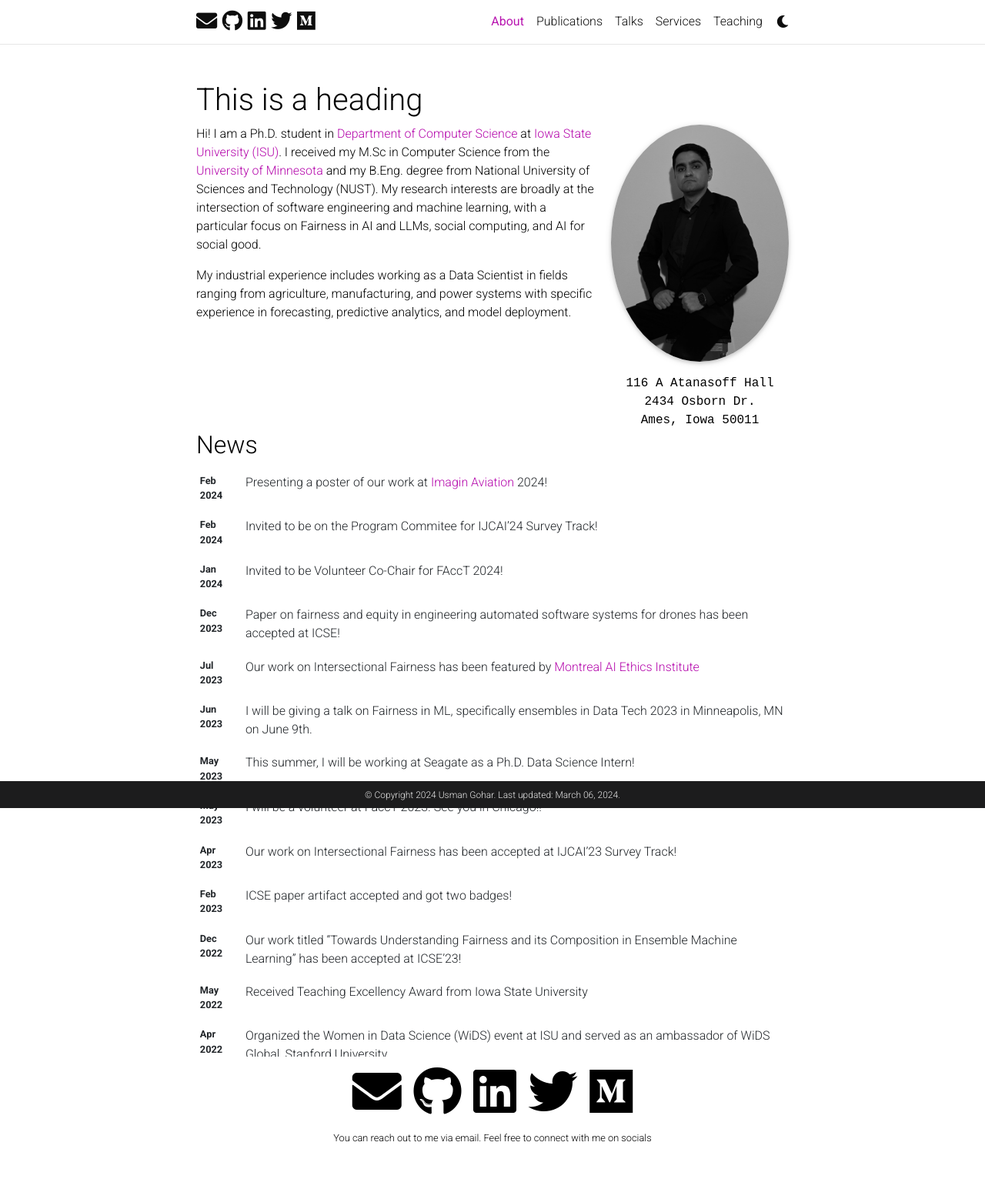
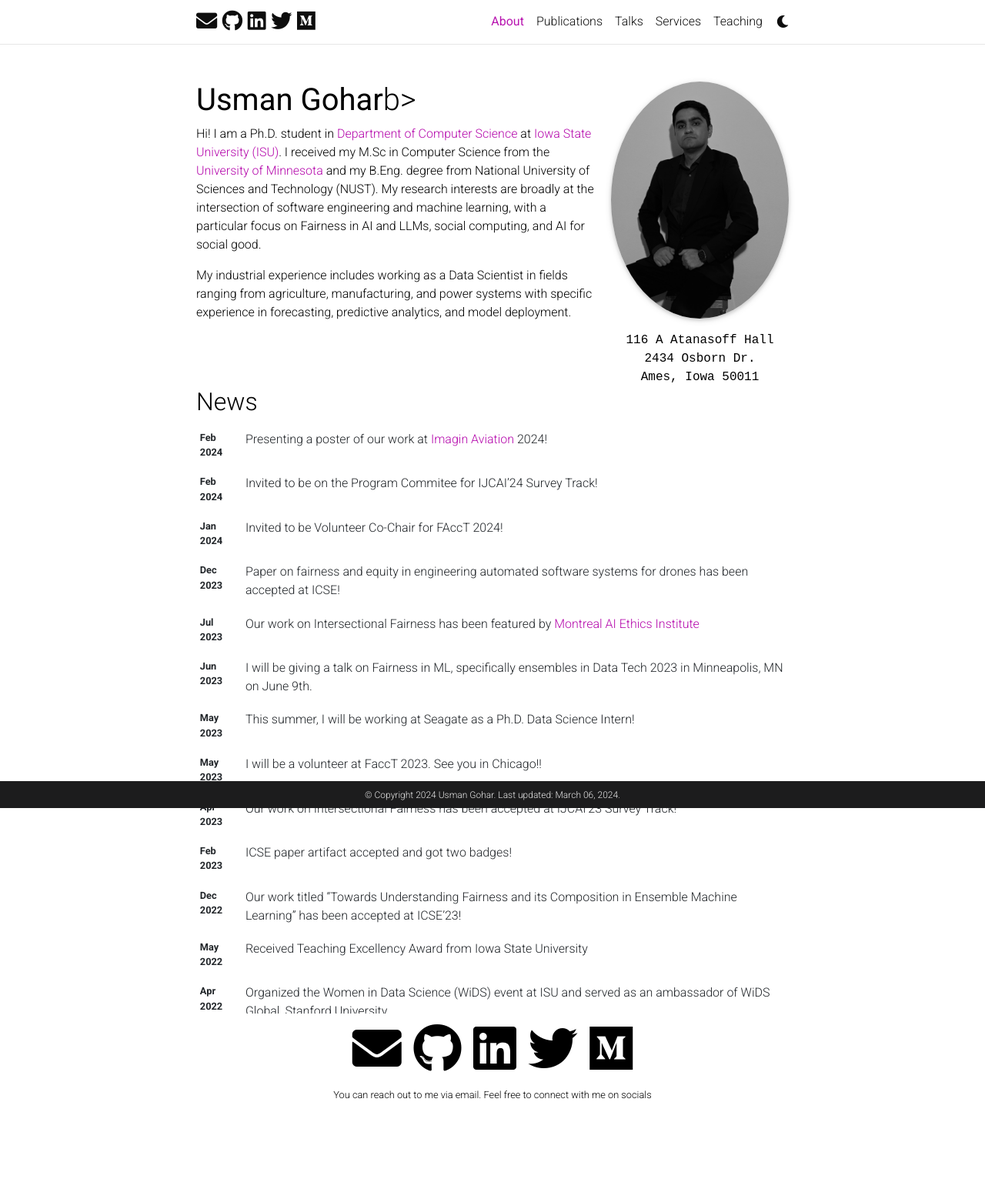
Before and after one commit to UsmanGohar/usmangohar.github.io, a Jekyll site: the page built from _pages/about.md, in a window 1280 px wide. Shown: the whole page at 77% size. Built offline with Jekyll 4.4.1, drawn with Linux system fonts in a browser that asks for light colours; full-size pictures stand in for the smaller copies a plugin makes; comment, search, counter and statistics services are not loaded; a style sheet for code colours, icons or effects is not loaded; after the commit the page ends 1502 px from its top, so only the background shows below that.

Commit message:
Update about.html

```diff
--- a/_layouts/about.html
+++ b/_layouts/about.html
@@ -6,7 +6,6 @@ layout: default
       <div class="post">
         <article>
           {% if page.profile -%}
-          <h1>This is a heading</h1>
           <div class="profile float-{%- if page.profile.align == 'left' -%}left{%- else -%}right{%- endif -%}">
             {%- if page.profile.image %}
               {%- assign profile_image_path = page.profile.image | prepend: 'assets/img/' -%}
@@ -31,6 +30,7 @@ layout: default
           {%- endif %}
 
           <div class="clearfix">
+            <h1><b>Usman Gohar</b>b></h1>
             {{ content }}
           </div>
 
```
